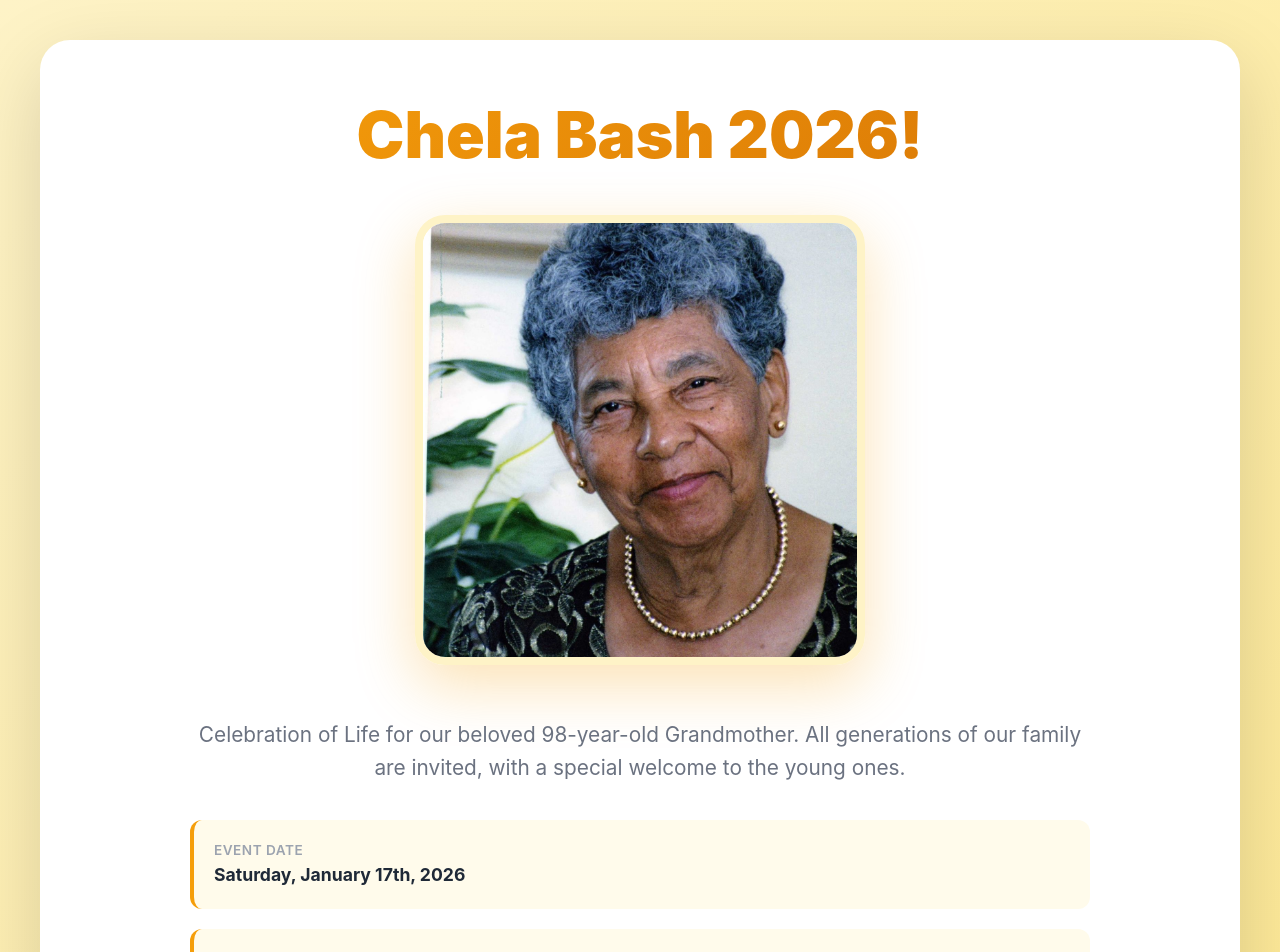
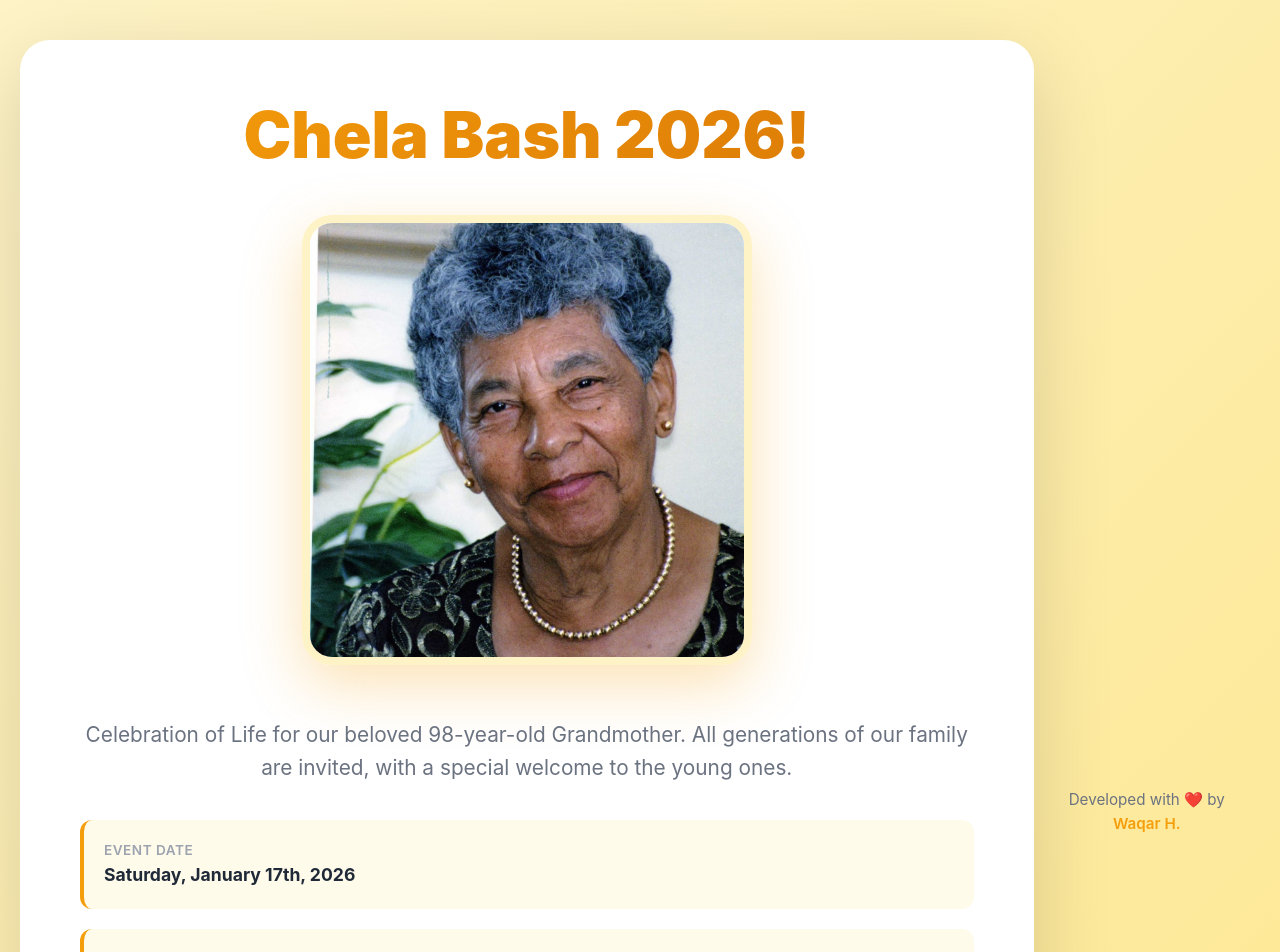
Before and after one commit to waqarhossen/chela-bash-2026, a Next.js app: page / in a window 1280 px wide. Shown: the top 952 px of the page. Built offline with nearby package versions, Linux system fonts and the light colour scheme.

Commit message:
Add developer credit footer with link to waqarh.com

```diff
--- a/app/globals.css
+++ b/app/globals.css
@@ -361,6 +361,26 @@ body {
   font-size: 1rem !important;
   color: #6b7280 !important;
   line-height: 1.6;
+}
+
+.dev-credit {
+  text-align: center;
+  padding: 20px;
+  color: #6b7280;
+  font-size: 0.95rem;
+  animation: fadeIn 1s ease-out 1s both;
+}
+
+.dev-credit a {
+  color: #f59e0b;
+  text-decoration: none;
+  font-weight: 600;
+  transition: all 0.3s ease;
+}
+
+.dev-credit a:hover {
+  color: #d97706;
+  text-decoration: underline;
 }
 
 @media (max-width: 968px) {
--- a/app/page.tsx
+++ b/app/page.tsx
@@ -65,6 +65,10 @@ export default function SaveTheDatePage() {
               Save this token! You'll receive a link to view the full invitation and confirm your attendance closer to the event.
             </p>
           </div>
+        </div>
+
+        <div className="dev-credit">
+          Developed with ❤️ by <a href="https://waqarh.com" target="_blank" rel="noopener noreferrer">Waqar H.</a>
         </div>
       </div>
     );
@@ -287,6 +291,10 @@ END:VCALENDAR`;
           </div>
         )}
       </div>
+
+      <div className="dev-credit">
+        Developed with ❤️ by <a href="https://waqarh.com" target="_blank" rel="noopener noreferrer">Waqar H.</a>
+      </div>
     </div>
   );
 }
```
